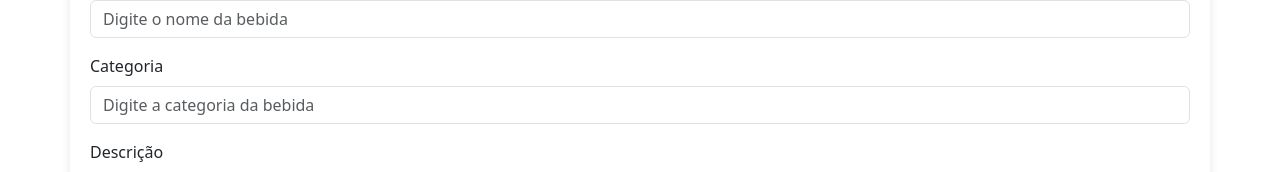
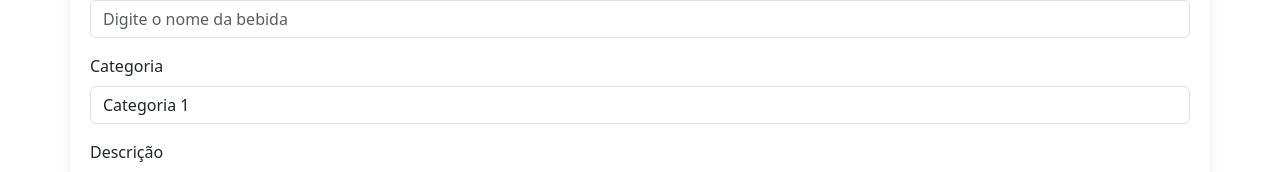
Before and after one commit to ICEI-PUC-Minas-PMGES-TI/pmg-es-2024-1-ti3-9545100-drink-up, a website: page Codigo/frontend/CadastroBebidas.html in a window 1280 px wide. Shown: the part 318-490 px from the top of the page. Drawn offline with nearby package versions, Linux system fonts and the light colour scheme.

Commit message:
Update CadastroBebidas.html
mudança para melhor refletir arquitetura do banco

```diff
--- a/Codigo/frontend/CadastroBebidas.html
+++ b/Codigo/frontend/CadastroBebidas.html
@@ -36,7 +36,13 @@
             </div>
             <div class="mb-3">
                 <label for="categoria" class="form-label">Categoria</label>
-                <input type="text" class="form-control" id="categoria" placeholder="Digite a categoria da bebida" required>
+                <select class="form-control" id="categoria" required>
+                    <option value="1">Categoria 1</option>
+                    <option value="2">Categoria 2</option>
+                    <option value="2">Categoria 3</option>
+                    <option value="2">Categoria 4</option>
+                    <option value="2">Categoria 5</option>
+                </select>
             </div>
             <div class="mb-3">
                 <label for="descricao" class="form-label">Descrição</label>
```
